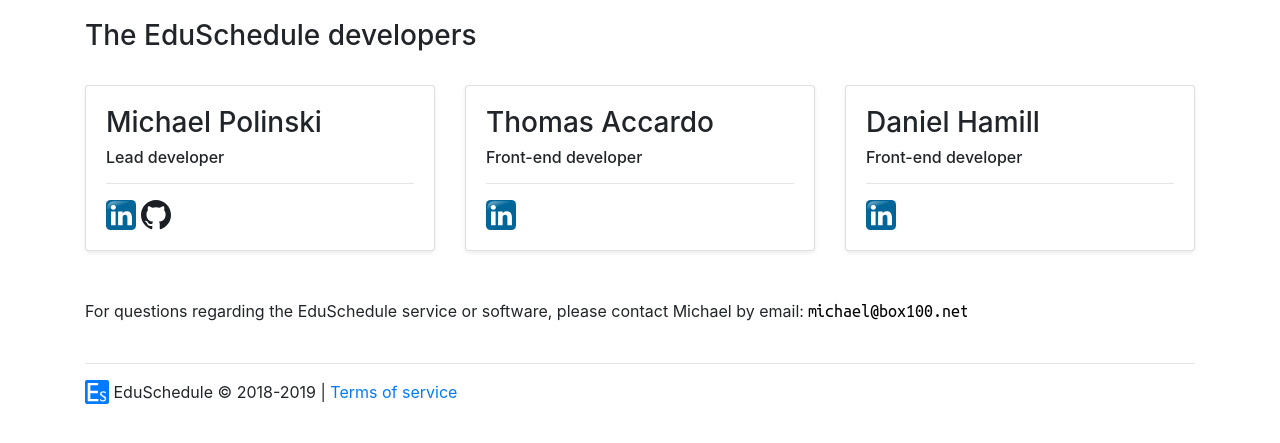
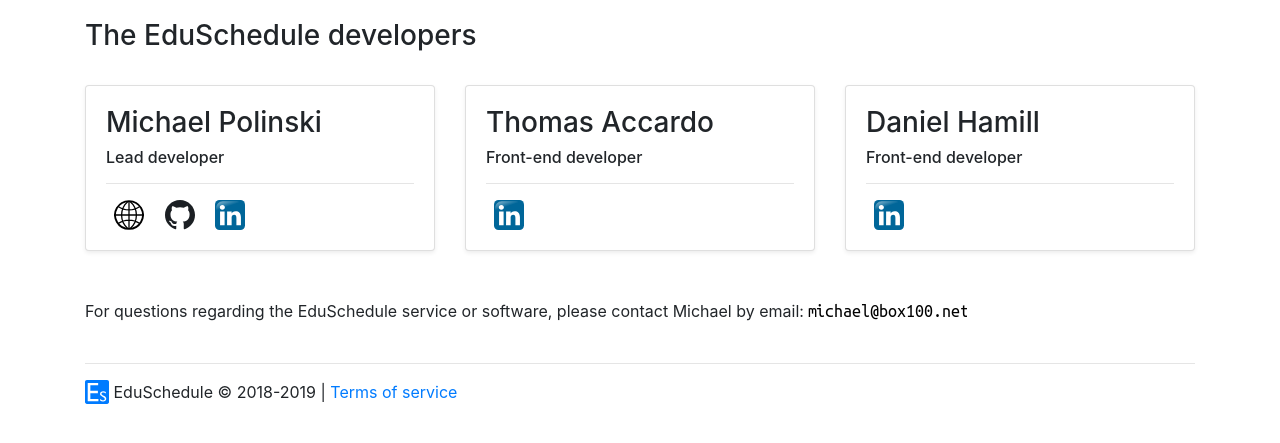
Before and after one commit to michaelpolinski/EduSchedule, a Django app: template scheduleApp/EduScheduleSite/templates/EduScheduleSite/contact.html in a window 1280 px wide. Shown: the part 162-605 px from the top of the page. Run offline with Django 3.2, Linux system fonts and the light colour scheme; the template is opened without the code that fills it, so the values that code supplies are empty; some libraries are stand-ins or nearby versions.

Commit message:
update contact

```diff
--- a/scheduleApp/EduScheduleSite/templates/EduScheduleSite/contact.html
+++ b/scheduleApp/EduScheduleSite/templates/EduScheduleSite/contact.html
@@ -8,6 +8,10 @@
 <style type="text/css">
 #content {
 	padding-top:30px;
+}
+
+.icns a {
+	margin: 0 .5em;
 }
 </style>
 {% endcompress %}
@@ -23,12 +27,11 @@
 		        	<h3>Michael Polinski</h3>
 		        	<h6>Lead developer</h6>
 		        	<hr />
-		        	<a href="https://www.linkedin.com/in/michaelpolinski/">
-		        	<img src="{% static "EduScheduleSite/img/li.svg" %}" width="30" height="30" alt="Linked_In">
-		        	</a><span>  </span>
-		        	<a href="https://github.com/michaelpolinski/">
-		        	<img src="{% static "EduScheduleSite/img/gh.svg" %}" width="30" height="30" alt="GitHub">
-		        	</a>
+		        	<span class="icns">
+			        	<a href="https://michaelpolinski.com/"><img src="{% static "EduScheduleSite/img/web.svg" %}" width="30" height="30" alt="website"></a>
+						<a href="https://github.com/michaelpolinski/"><img src="{% static "EduScheduleSite/img/gh.svg" %}" width="30" height="30" alt="GitHub"></a>
+			        	<a href="https://www.linkedin.com/in/michaelpolinski/"><img src="{% static "EduScheduleSite/img/li.svg" %}" width="30" height="30" alt="Linked_In"></a>
+		        	</span>
 		        	</div>
 		        </div>
 		        <br />
@@ -39,9 +42,9 @@
 		        	<h3>Thomas Accardo</h3>
 		        	<h6>Front-end developer</h6>
 		        	<hr />
-		        	<a href="https://www.linkedin.com/in/thomas-accardo/">
-		        	<img src="{% static "EduScheduleSite/img/li.svg" %}" width="30" height="30" alt="Linked_In">
-		        	</a>
+		        	<span class="icns">
+		        		<a href="https://www.linkedin.com/in/thomas-accardo/"><img src="{% static "EduScheduleSite/img/li.svg" %}" width="30" height="30" alt="Linked_In"></a>
+		        	</span>
 		        	</div>
 		        </div>
 		        <br />
@@ -52,9 +55,9 @@
 		        	<h3>Daniel Hamill</h3>
 		        	<h6>Front-end developer</h6>
 		        	<hr />
-		        	<a href="https://www.linkedin.com/in/daniel-hamill/">
-		        	<img src="{% static "EduScheduleSite/img/li.svg" %}" width="30" height="30" alt="Linked_In">
-		        	</a>
+		        	<span class="icns">
+		        	<a href="https://www.linkedin.com/in/daniel-hamill/"><img src="{% static "EduScheduleSite/img/li.svg" %}" width="30" height="30" alt="Linked_In"></a>
+		        	</span>
 		        	</div>
 		        </div>
 		        <br />
```
Also changed, not shown: scheduleApp/EduScheduleSite/static/EduScheduleSite/img/web.svg (added).
